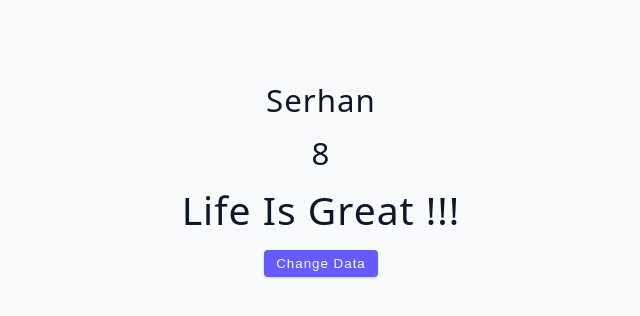
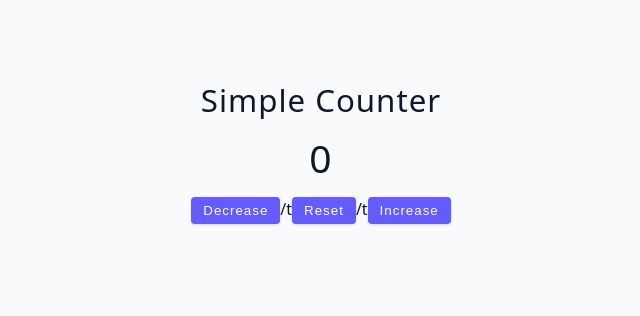
Before and after one commit to codersraj82/03-advanced-react, a React (Vite) app: page / in a window 1280 px wide. Shown: the top 316 px of the page, without its empty margins (319-959 px from the left). Built offline with nearby package versions, Linux system fonts and the light colour scheme.

Commit message:
useState examle with simple counter and onClick in line function.

```diff
--- a/src/App.jsx
+++ b/src/App.jsx
@@ -1,7 +1,7 @@
 import React from "react";
 //import Setup from "./tutorial/01-useState/starter/01-error-example";
 
-import Setup from "./tutorial/01-useState/starter/04-useState-object";
+import Setup from "./tutorial/01-useState/starter/06-useState-counter";
 
 function App() {
   return (
--- /dev/null
+++ b/src/tutorial/01-useState/starter/06-useState-counter.jsx
@@ -0,0 +1,39 @@
+import React, { useState } from "react";
+
+const UseStateCounter = () => {
+  const [value, setValue] = useState(0);
+  return (
+    <>
+      <h3>Simple Counter</h3>
+      <h2>{value}</h2>
+      <button
+        className="btn"
+        onClick={() => {
+          setValue(value - 1);
+        }}
+      >
+        Decrease
+      </button>
+      <span>/t</span>
+      <button
+        className="btn"
+        onClick={() => {
+          setValue(0);
+        }}
+      >
+        Reset
+      </button>
+      <span>/t</span>
+      <button
+        className="btn"
+        onClick={() => {
+          setValue(value + 1);
+        }}
+      >
+        Increase
+      </button>
+    </>
+  );
+};
+
+export default UseStateCounter;
```
